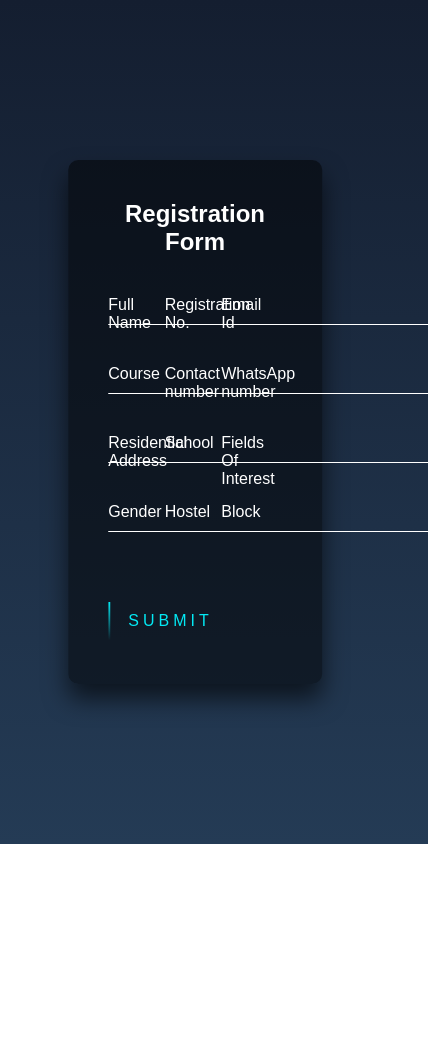
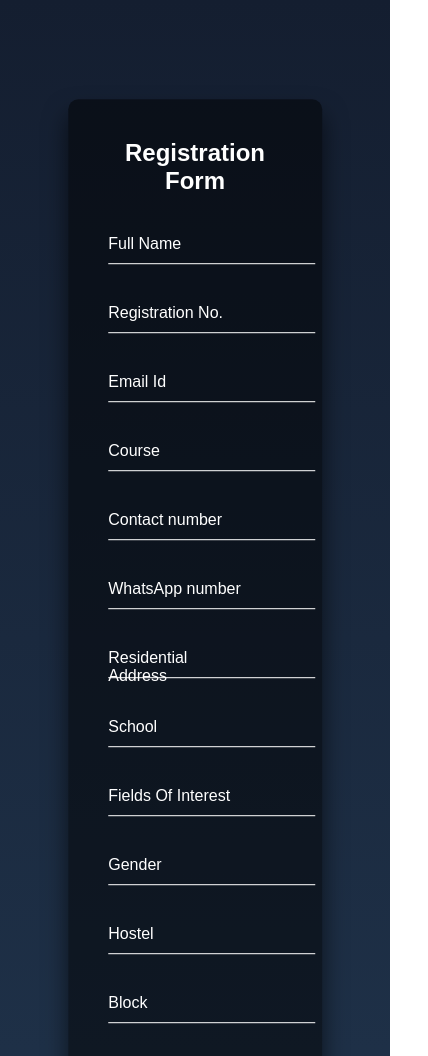
Before and after one commit to ash-295/MRD_Spade, a plain HTML site: page form.html in a window 390 px wide. Shown: the top 1056 px of the page, 428 px wide, since content can reach past the window. Before the commit the page ends 844 px from the top, so only its background shows below. Drawn offline with Linux system fonts and the light colour scheme.

Commit message:
Update form.css

```diff
--- a/assets/css/form.css
+++ b/assets/css/form.css
@@ -1,5 +1,11 @@
 html {
     height: 100%;
+  }
+@media all and (max-width: 700px)
+  {
+    html {
+      height: 200%;
+    }
   }
   body {
     margin:0;
@@ -20,7 +26,13 @@ html {
   border-radius: 10px;
   color: #fff;
 }
-
+@media all and (max-width: 700px)
+  {
+    .login-box
+    {
+      transform: translate(-50%, -30%);
+    }
+  }
 .login-box h2 {
   margin: 0 0 30px;
   padding: 0;
@@ -34,7 +46,13 @@ html {
   display: inline-block;
   width: 30%;
 }
-
+@media all and (max-width: 700px)
+  {
+    .login-box .user-box
+    {
+      width: 80%;
+    }
+  }
 .login-box .user-box input {
 
   padding: 10px 0;
```
